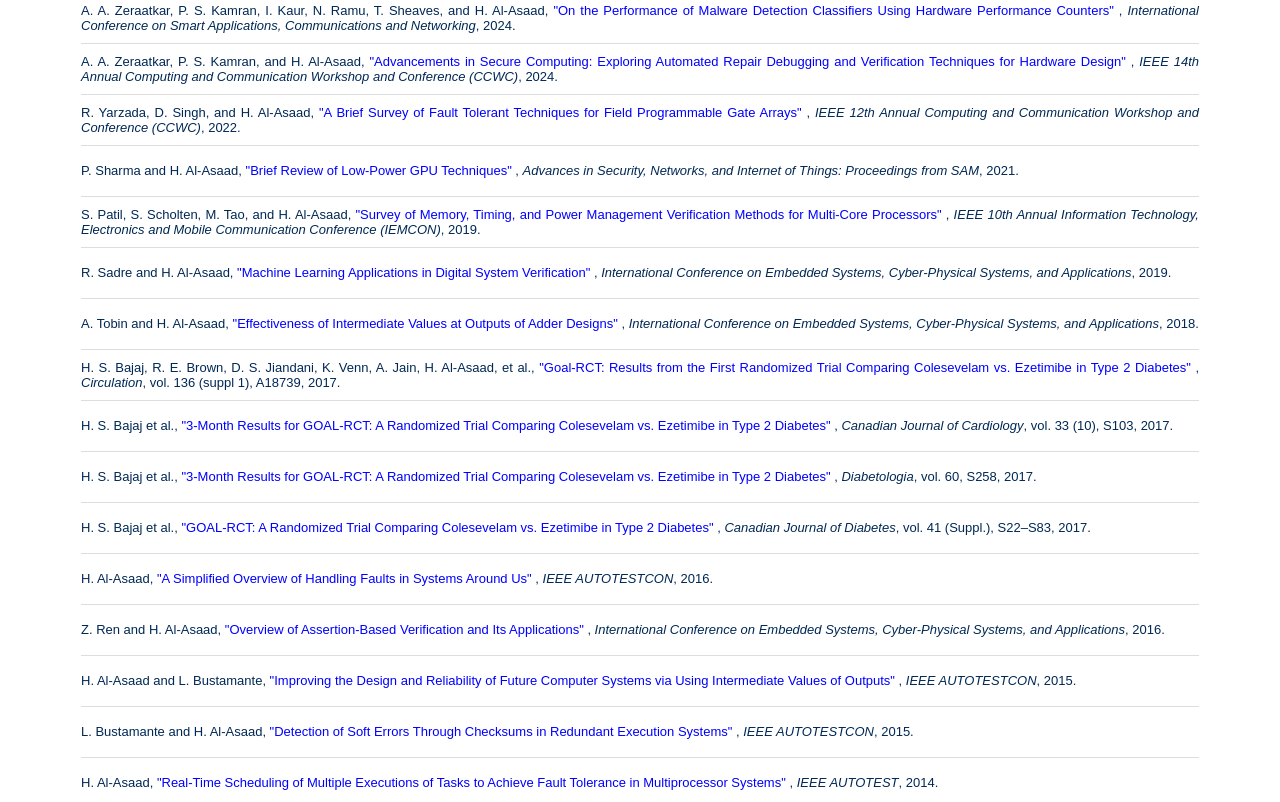
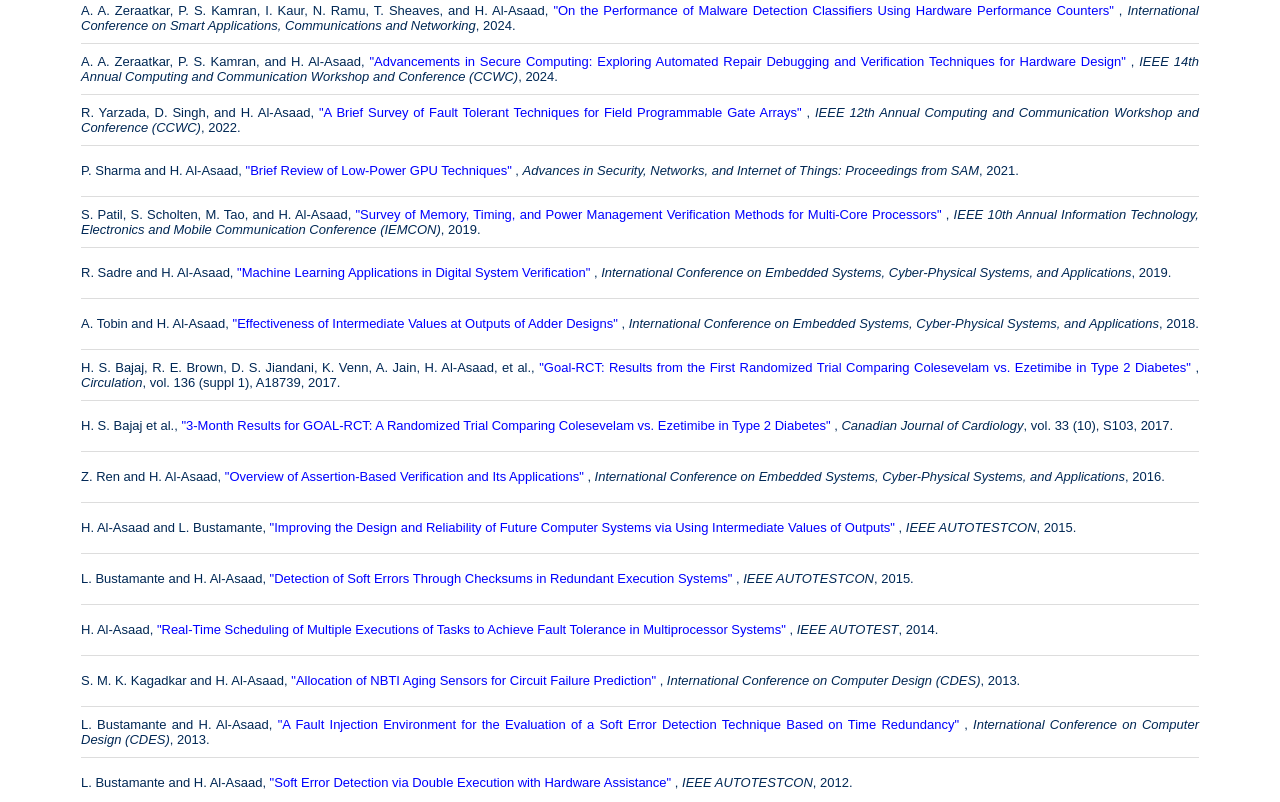
Before and after one commit to prnjl10/Lab_Website, a website: page publication.html in a window 1280 px wide. Shown: the part 378-1180 px from the top of the page. Drawn offline with Linux system fonts and the light colour scheme.

Commit message:
update publication page

```diff
--- a/publication.html
+++ b/publication.html
@@ -162,35 +162,6 @@
                 "3-Month Results for GOAL-RCT: A Randomized Trial Comparing Colesevelam vs.
                 Ezetimibe in Type 2 Diabetes" </a
               >, <i>Canadian Journal of Cardiology</i>, vol. 33 (10), S103, 2017.
-            </p>
-          </div>
-
-          <div class="publication-first">
-            <p class="citation">
-              H. S. Bajaj et al.,
-              <a href="#" class="paper-link">
-                "3-Month Results for GOAL-RCT: A Randomized Trial Comparing Colesevelam vs.
-                Ezetimibe in Type 2 Diabetes" </a
-              >, <i>Diabetologia</i>, vol. 60, S258, 2017.
-            </p>
-          </div>
-
-          <div class="publication-first">
-            <p class="citation">
-              H. S. Bajaj et al.,
-              <a href="#" class="paper-link">
-                "GOAL-RCT: A Randomized Trial Comparing Colesevelam vs. Ezetimibe in Type 2
-                Diabetes" </a
-              >, <i>Canadian Journal of Diabetes</i>, vol. 41 (Suppl.), S22–S83, 2017.
-            </p>
-          </div>
-
-          <div class="publication-first">
-            <p class="citation">
-              H. Al-Asaad,
-              <a href="#" class="paper-link">
-                "A Simplified Overview of Handling Faults in Systems Around Us" </a
-              >, <i>IEEE AUTOTESTCON</i>, 2016.
             </p>
           </div>
 
```
